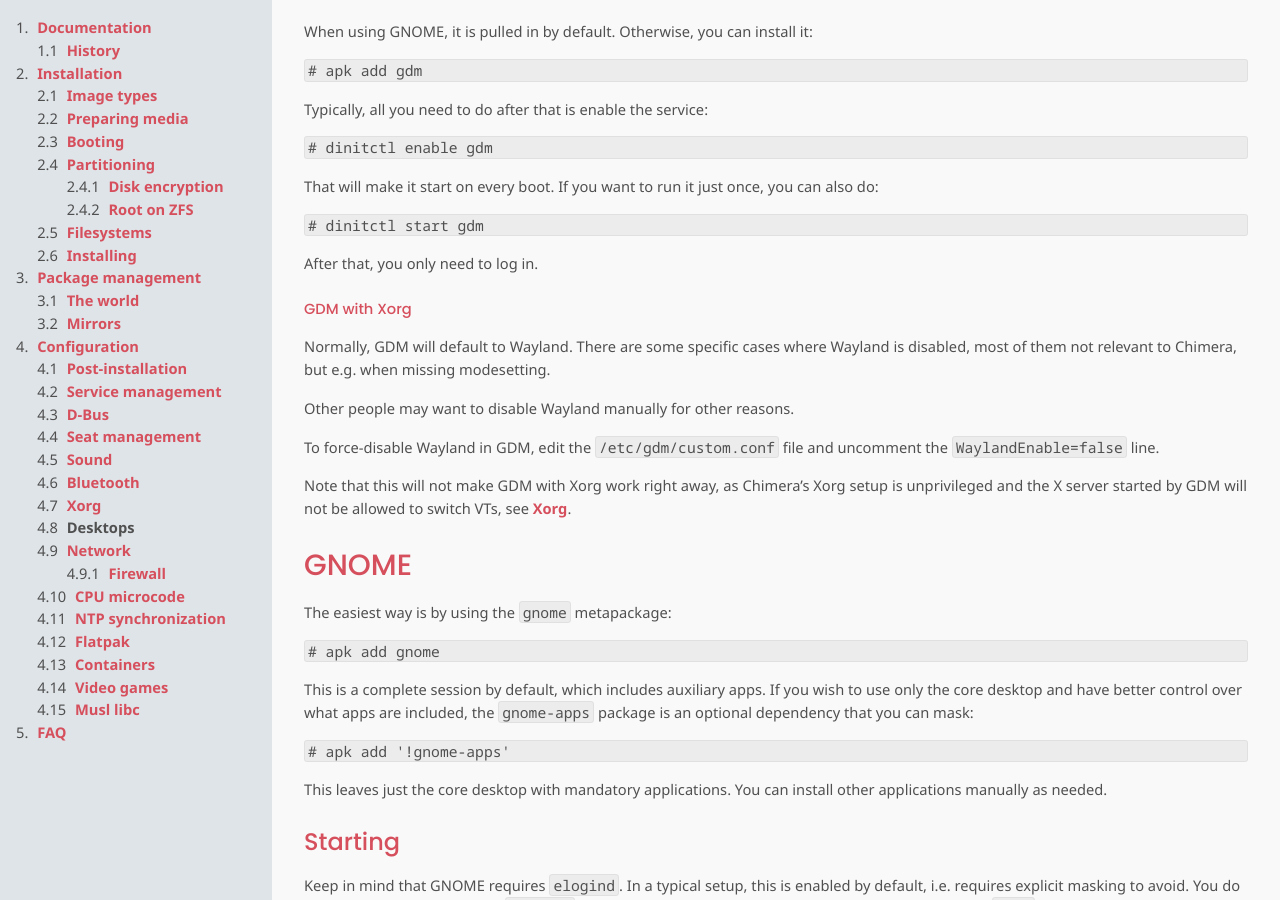
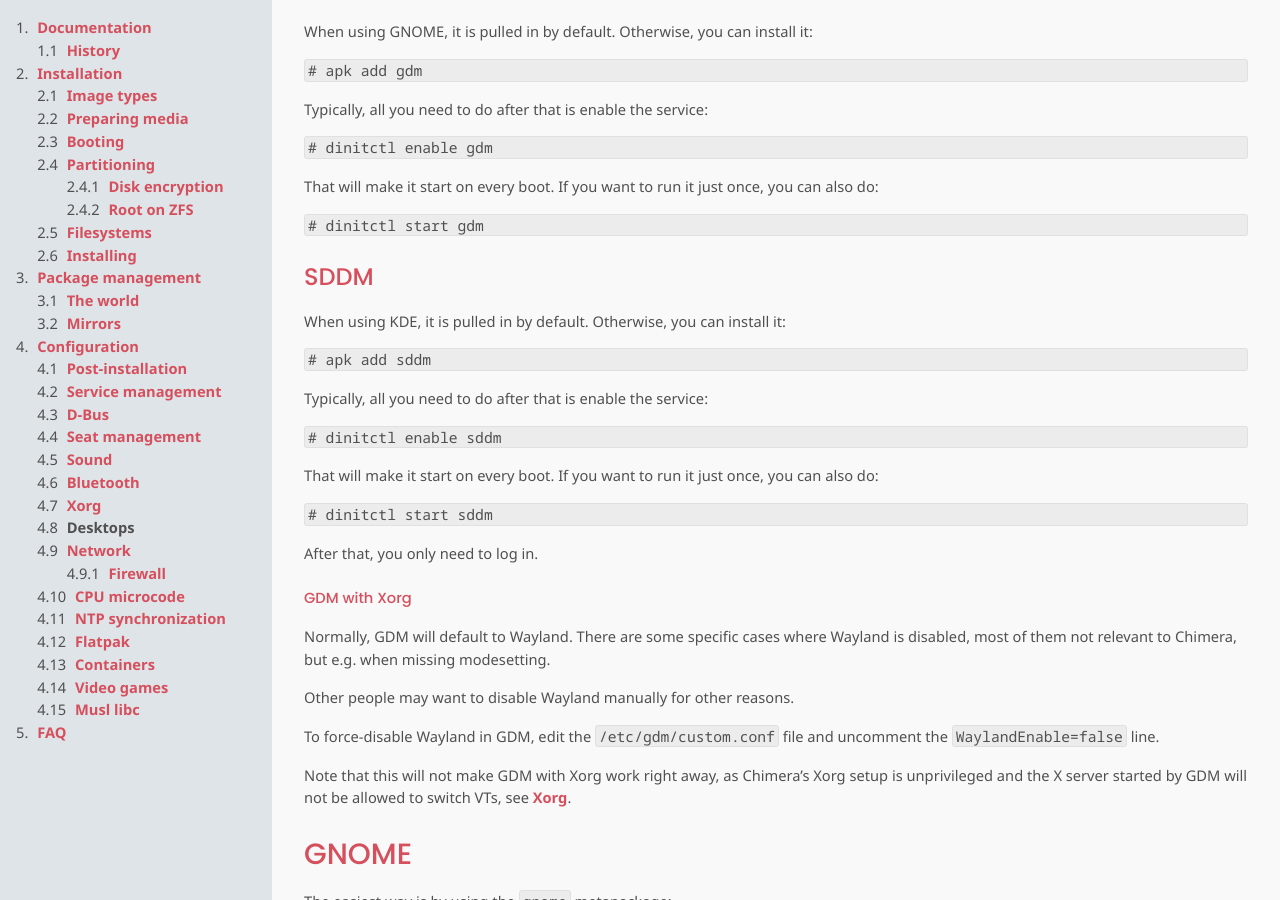
Before and after one commit to chimera-linux/chimera-linux.github.io, a Jekyll site: the page built from _docs/configuration/desktops.md, in a window 1280 px wide and 900 px high, scrolled down 938 px. Built offline with Jekyll 4.4.1, drawn with Linux system fonts in a browser that asks for light colours.

Commit message:
Update desktops.md
Added section for SDDM in docs/configuration/desktops #Display Manager

````diff
--- a/_docs/configuration/desktops.md
+++ b/_docs/configuration/desktops.md
@@ -58,6 +58,27 @@
 
 ```
 # dinitctl start gdm
+```
+
+### SDDM
+
+When using KDE, it is pulled in by default. Otherwise, you can install it:
+
+```
+# apk add sddm
+```
+
+Typically, all you need to do after that is enable the service:
+
+```
+# dinitctl enable sddm
+```
+
+That will make it start on every boot. If you want to run it just
+once, you can also do:
+
+```
+# dinitctl start sddm
 ```
 
 After that, you only need to log in.
````
